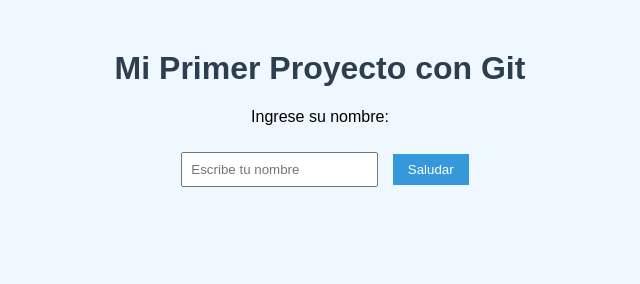
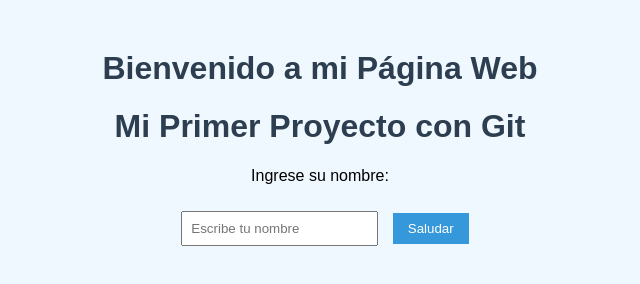
Before and after one commit to F4nk1/guia07-mi-proyecto-web, a plain HTML site: page index.html in a window 1280 px wide. Shown: the whole page, without its empty margins (320-960 px from the left). Drawn offline with Linux system fonts and the light colour scheme.

Commit message:
Se actualiza el contenido principal

```diff
--- a/index.html
+++ b/index.html
@@ -7,6 +7,7 @@
     <link rel="stylesheet" href="styles.css" />
 </head>
 <body>
+    <h1>Bienvenido a mi Página Web</h1>
     <h1>Mi Primer Proyecto con Git</h1>
     <p>Ingrese su nombre:</p>
     <input type="text" id="nombre" placeholder="Escribe tu nombre" />
```
